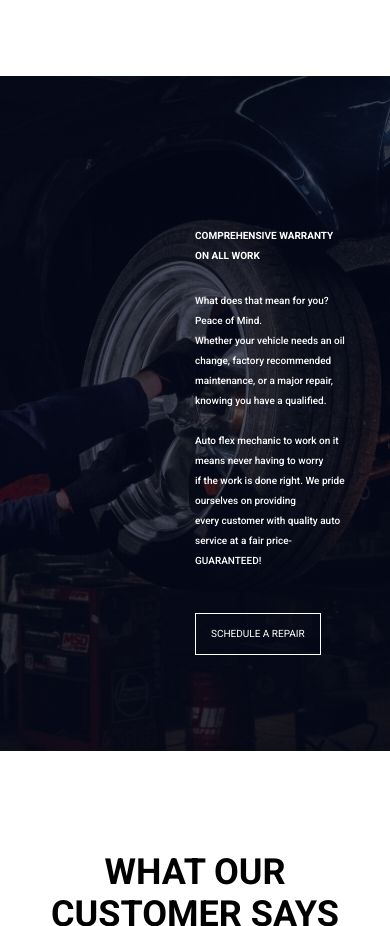
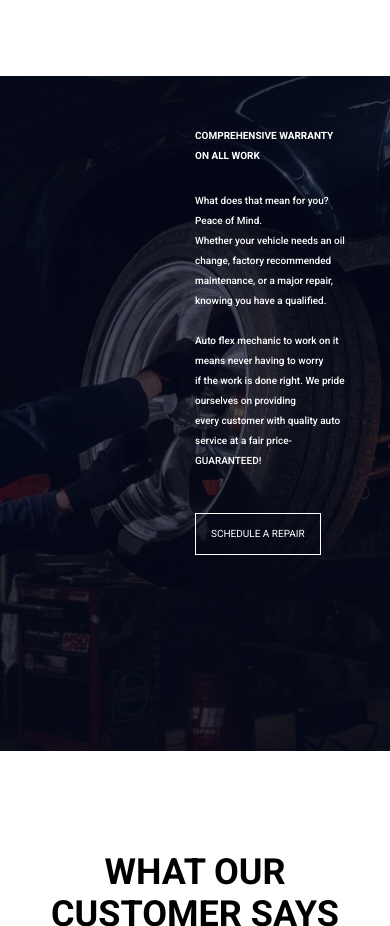
Before and after one commit to vivekishore/vroom-car-services, a plain HTML site: page index.html in a window 390 px wide. Shown: the part 2820-3746 px from the top of the page. Drawn offline with Linux system fonts and the light colour scheme.

Commit message:
Update styles.css

```diff
--- a/css/styles.css
+++ b/css/styles.css
@@ -296,7 +296,7 @@ h3 {
         height: 115%;
         width: 100%;
         position: absolute;
-        bottom: -450px;
+        bottom: -400px;
         left: 0;
         background: #DBE6FD;
         transition: 0.5s;
@@ -361,8 +361,12 @@ h3 {
 @media(max-width:700px) {
 
 
+    .warranty-col{
+       margin: auto;
+    }
+
+
     .warranty-col h2 {
-        padding-top: 100px;
         font-weight: 700;
         font-size: 10px;
     }
```
